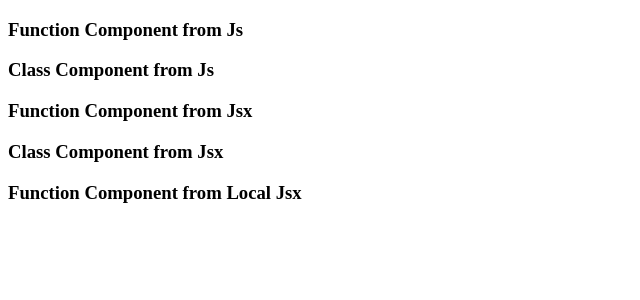
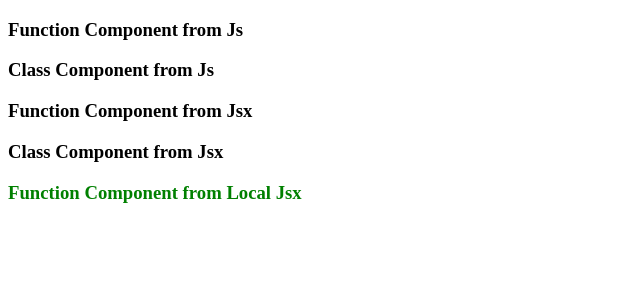
Before and after one commit to se7enwin/cinco, a React (Create React App) app: page / in a window 1280 px wide. Shown: the top 300 px of the page, without its empty margins (0-640 px from the left). Built offline with nearby package versions, Linux system fonts and the light colour scheme.

Commit message:
Update App.Jsx

```diff
--- a/src/App.jsx
+++ b/src/App.jsx
@@ -2,6 +2,6 @@ export default function App() {
 
     return (
 
-        <h3>Function Component from Local Jsx </h3>
+        <h3 style={{ color: 'green' }}>Function Component from Local Jsx </h3>
     )
 }
```
Also changed, not shown: 1 other file (tests, documents, lock files or other folders).
